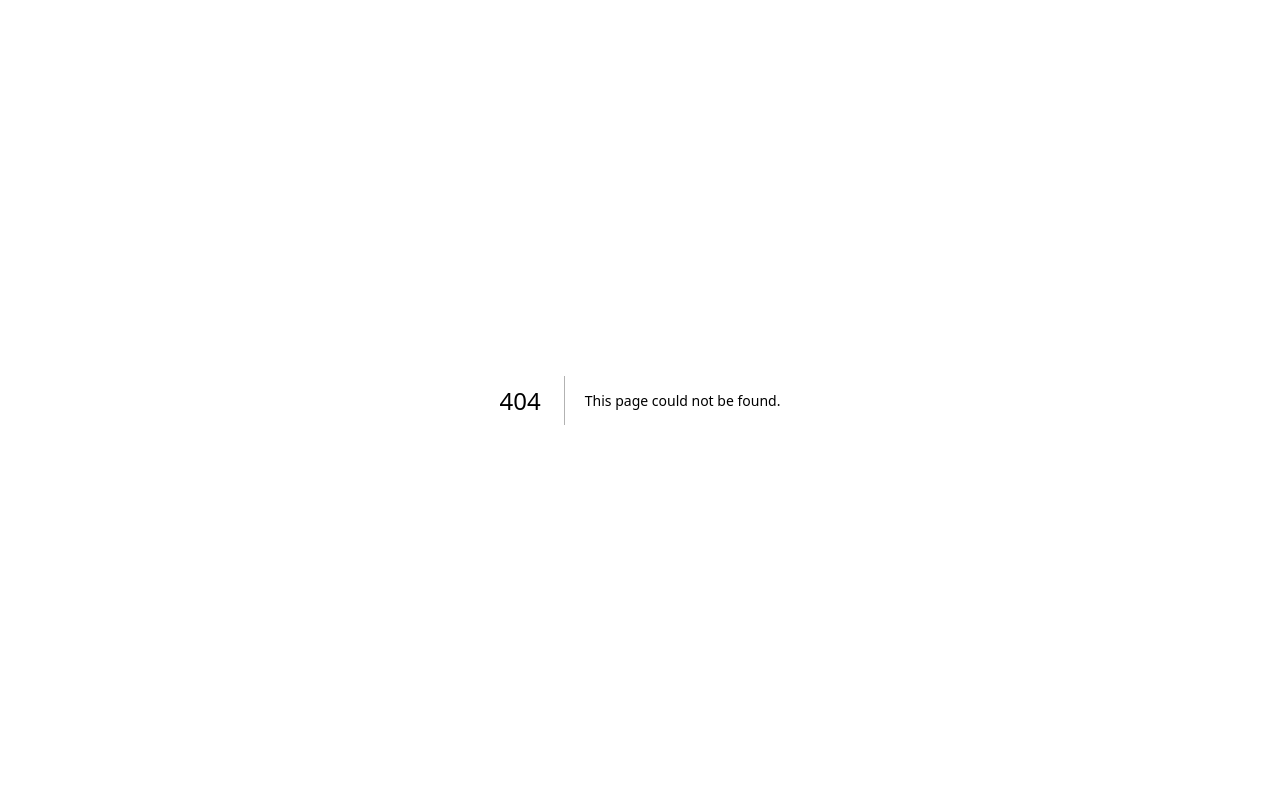
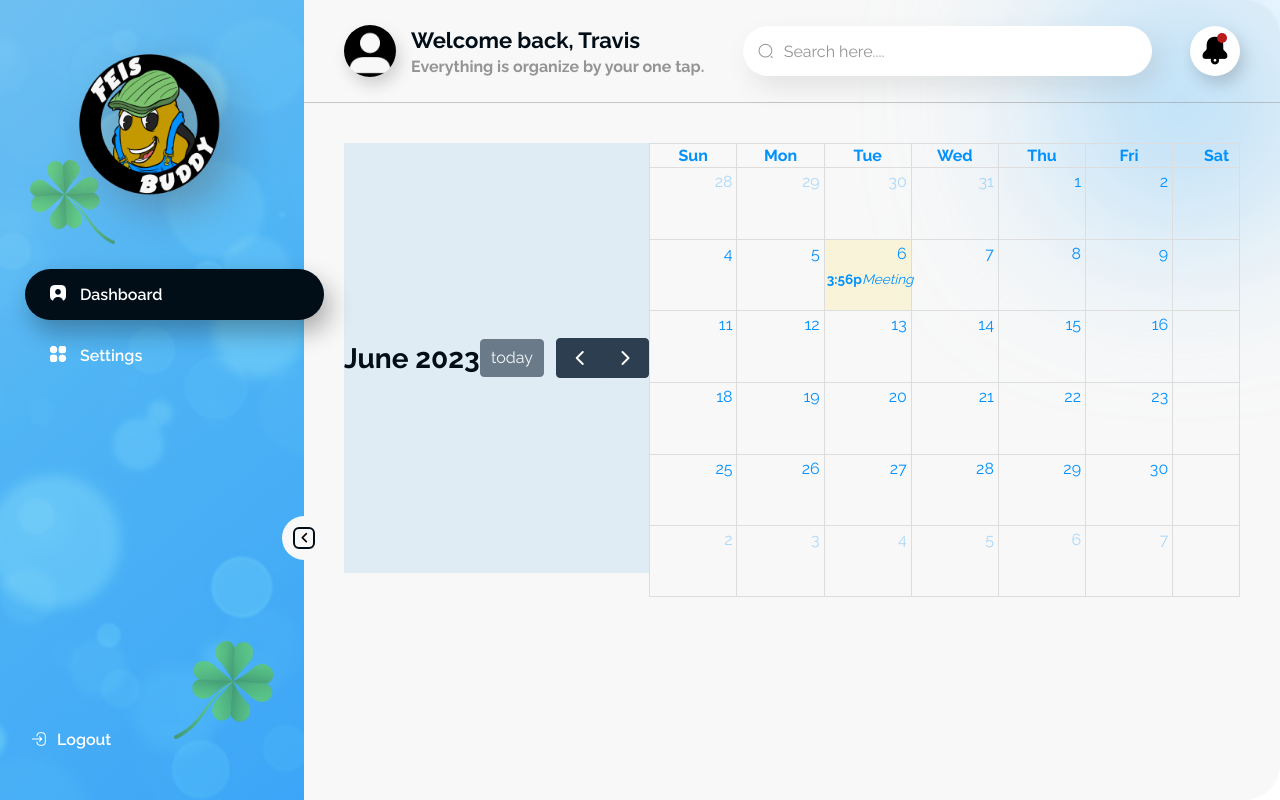
Before and after one commit to mhassan581/Fiesbuddy, a Next.js app: page /dashboard/calender_test in a window 1280 px wide. Before the commit this address had no page. Built offline with nearby package versions, Linux system fonts and the light colour scheme.

Commit message:
calender page create

```diff
--- /dev/null
+++ b/components/DashboardLayout/Calender/Calender.tsx
@@ -0,0 +1,33 @@
+import style from "@/styles/dashboard/calender.module.scss";
+import { Calendar } from '@fullcalendar/core'
+import FullCalendar from "@fullcalendar/react";
+import dayGridPlugin from '@fullcalendar/daygrid'
+
+import { useRef } from "react";
+
+export default function Calender() {
+
+    const events = [
+        { title: 'Meeting', start: new Date() }
+      ]
+      // a custom render function
+        function renderEventContent(eventInfo:any) {
+            return (
+            <>
+                <b>{eventInfo.timeText}</b>
+                <i>{eventInfo.event.title}</i>
+            </>
+            )
+        }
+    return (
+        <>
+            <FullCalendar
+                plugins={[dayGridPlugin]}
+                initialView='dayGridMonth'
+                weekends={true}
+                events={events}
+                eventContent={renderEventContent}
+            />
+        </>
+    );
+}
--- a/package.json
+++ b/package.json
@@ -9,6 +9,12 @@
     "lint": "next lint"
   },
   "dependencies": {
+    "@fullcalendar/common": "^5.11.5",
+    "@fullcalendar/core": "^6.1.8",
+    "@fullcalendar/daygrid": "^6.1.8",
+    "@fullcalendar/interaction": "^6.1.8",
+    "@fullcalendar/react": "^6.1.8",
+    "@fullcalendar/timegrid": "^6.1.8",
     "@next-auth/mongodb-adapter": "^1.1.3",
     "@types/node": "20.2.5",
     "@types/react": "18.2.8",
--- /dev/null
+++ b/pages/dashboard/calender_test/index.tsx
@@ -0,0 +1,22 @@
+import Head from "next/head";
+import { signIn, signOut, useSession, SessionProvider } from "next-auth/react";
+import Link from "next/link";
+import DashboardLayout from "@/components/DashboardLayout";
+import Calender from "@/components/DashboardLayout/Calender/Calender";
+
+export default function AboutUs() {
+
+  return (
+    <>
+      <Head>
+        <title>Calender | Fies Buddy</title>
+        <link rel="manifest" href="/manifest.json" />
+        <meta name="theme-color" content="#0091ff" />
+      </Head>
+      <DashboardLayout>
+       <Calender/>
+      </DashboardLayout>
+
+    </>
+  );
+}
--- /dev/null
+++ b/styles/dashboard/calender.module.scss
@@ -0,0 +1,5 @@
+@import "../variables.scss";
+
+.faq-row-wrapper {
+    background: transparent;
+}
--- a/styles/globals.scss
+++ b/styles/globals.scss
@@ -707,69 +707,19 @@ section#dashboard_layout {
     display: block;
   }
 
-  // ACCORDIAN
-  /**
-* ----------------------------------------------
-* Demo styles
-* ----------------------------------------------
-**/
-  .accordion {
-    border: 1px solid rgba(0, 0, 0, 0.1);
-    border-radius: 2px;
-
-    .accordion__item + .accordion__item {
-      border-top: 1px solid rgba(0, 0, 0, 0.1);
+  // Full Calender
+  .fc {
+    &.fc-direction-ltr {
+        display: flex;
+        flex-direction: unset;
     }
-
-    .accordion__button {
-      background-color: #f4f4f4;
-      color: #444;
-      cursor: pointer;
-      padding: 18px;
-      width: 100%;
-      text-align: left;
-      border: none;
-      &:hover {
-        background-color: #ddd;
-      }
-      &:before {
-        display: inline-block;
-        content: '';
-        height: 10px;
-        width: 10px;
-        margin-right: 12px;
-        border-bottom: 2px solid currentColor;
-        border-right: 2px solid currentColor;
-        transform: rotate(-45deg);
-      }
-      &[aria-expanded='true']::before,
-      &[aria-selected='true']::before {
-        transform: rotate(45deg);
-      }
-    }
-    [hidden] {
-      display: none;
-    }
-
-    .accordion__panel {
-      padding: 20px;
-      animation: fadein 0.35s ease-in;
-    }
-
-    /* -------------------------------------------------- */
-    /* ---------------- Animation part ------------------ */
-    /* -------------------------------------------------- */
-
-    @keyframes fadein {
-      0% {
-          opacity: 0;
-      }
-
-      100% {
-          opacity: 1;
-      }
+    .fc-toolbar {
+      background: #E0ECF3;
+      display: flex;
+      flex-wrap: wrap;
     }
   }
+
 
 
   /*
```
Also changed, not shown: 1 other file (tests, documents, lock files or other folders).
